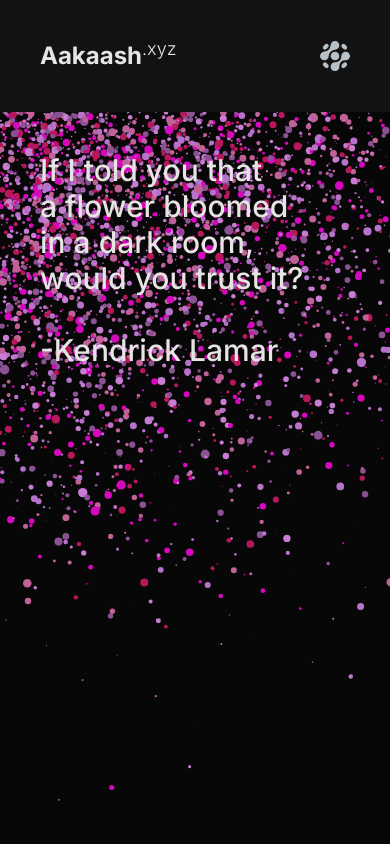
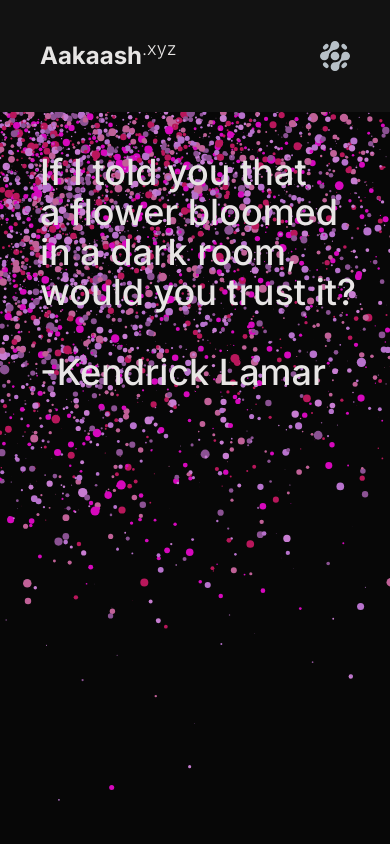
Before and after one commit to acashmoney/personal-website, a Next.js app: page / in a window 390 px wide. Shown: the top 844 px of the page. Built offline with nearby package versions, Linux system fonts and the light colour scheme.

Commit message:
resized on mobile

```diff
--- a/pages/index.tsx
+++ b/pages/index.tsx
@@ -24,7 +24,7 @@
 					<link rel="icon" href="/favicon.ico" />
 				</Head>
 				<main className="absolute top-0 pb-10 flex-grow" style={{ marginTop: '40px', marginLeft: '40px'}}>
-					<div className="flex text-3xl md:text-6xl font-medium text-stone-200">
+					<div className="flex text-4xl md:text-6xl font-medium text-stone-200">
 						If I told you that
 						<br/>
 						a flower bloomed
```
